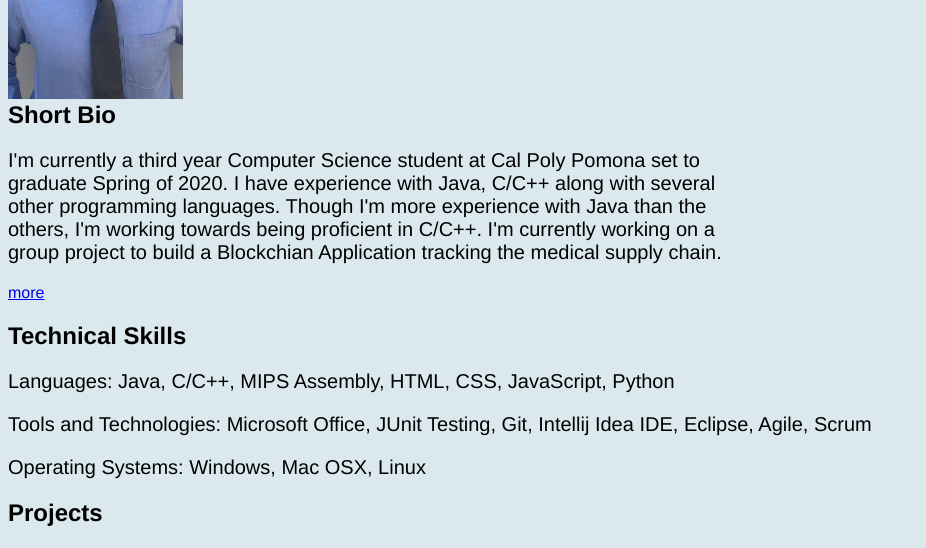
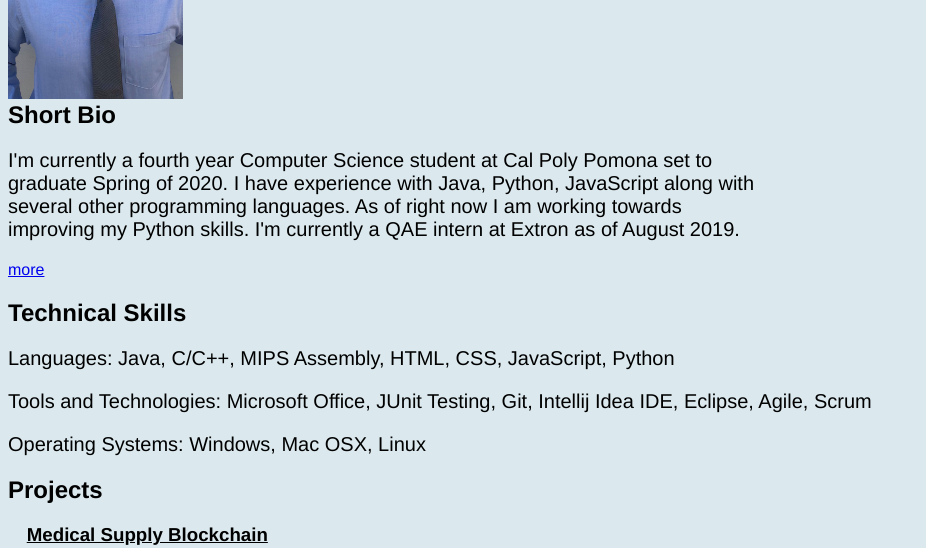
Before and after one commit to onetrieuhero/Personal-Website, a plain HTML site: page index.html in a window 1280 px wide. Shown: the part 195-743 px from the top of the page, without its empty margins (0-926 px from the left). Drawn offline with Linux system fonts and the light colour scheme.

Commit message:
Update Short Bio

```diff
--- a/index.html
+++ b/index.html
@@ -23,12 +23,10 @@
     </div>
     <div id = "bio">
         <h2>Short Bio</h2>
-        <p>I'm currently a third year Computer Science student at Cal Poly Pomona set to graduate Spring of 2020.
-            I have experience with Java, C/C++ along with several other programming languages.
-            Though I'm more experience with Java than the others, I'm working towards being proficient in C/C++.
-            I'm currently working on a group project to build a Blockchian Application tracking the medical supply chain.</p>
+        <p>I'm currently a fourth year Computer Science student at Cal Poly Pomona set to graduate Spring of 2020.
+            I have experience with Java, Python, JavaScript along with several other programming languages.
+            As of right now I am working towards improving my Python skills.  I'm currently a QAE intern at Extron as of August 2019.</p>
         <a href="personalWebsite/bio.html" >more</a>
-
     </div>
 
     <div id = "skills">
```
